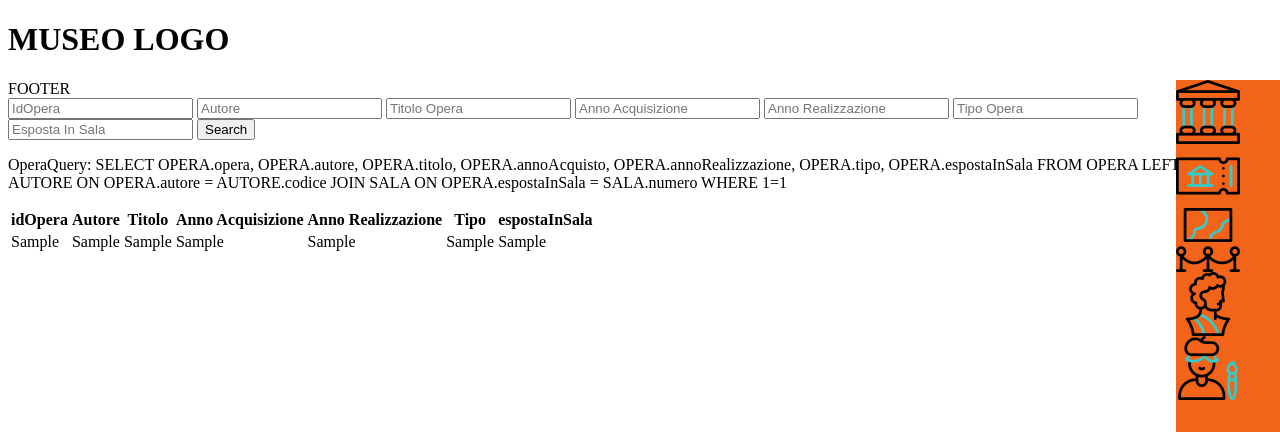
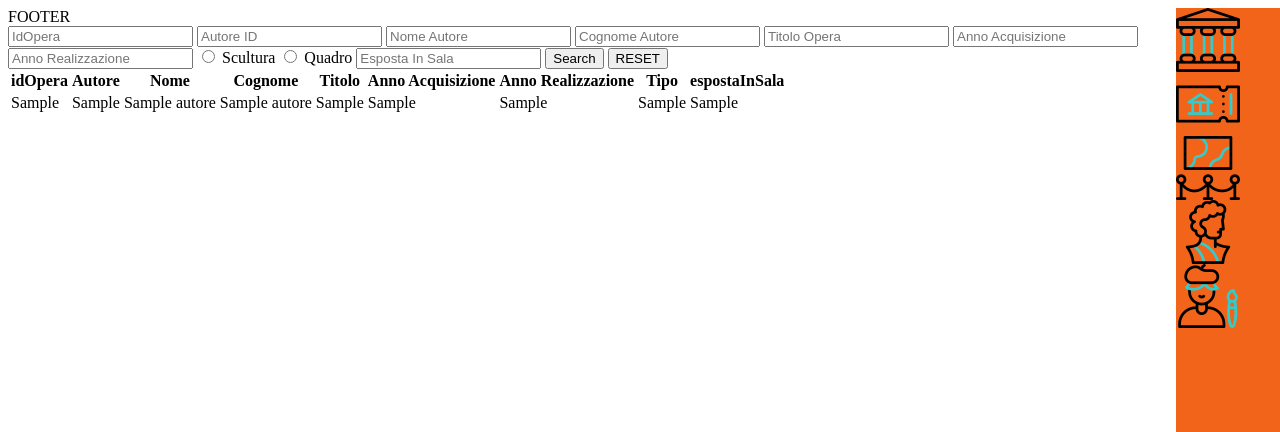
Before and after one commit to DanieleGotti/MUSEO_Digital_Art, a PHP site: page /opera.php in a window 1280 px wide. Shown: the top 432 px of the page. Run offline with PHP 8.4, Linux system fonts and the light colour scheme; tables that the repository leaves empty or names only in its code hold one stand-in row (values such as "Sample post").

Commit message:
modifiche logica

```diff
--- a/code/opera.php
+++ b/code/opera.php
@@ -5,15 +5,12 @@
   <link rel="stylesheet" href="./css/cssStyle.css">
   <script type="text/javascript" src="./js/jquery-2.0.0.js"></script>
   <script type="text/javascript" src="./js/operas.js"></script>
-  <!--<link rel="stylesheet" href="./css/videoclips.css">-->
-  <!--<script type="text/javascript" src="./js/jquery-2.0.0.js"></script>-->
-  <!--<script type="text/javascript" src="./js/videoclips.js"></script>-->
 </head>
 
 <body>
 
   <?php
-  include 'header.html';
+
   include 'nav.html';
   include 'footer.html'
   ?>
@@ -21,13 +18,21 @@
   <div id="filtri">
     <form name="myform" method="POST">
       <input id="opera" name="opera" type="text" placeholder="IdOpera"/>
-      <input id="autore" name="autore" type="text" placeholder="Autore"/>
+      <input id="autore" name="autore" type="text" placeholder="Autore ID"/>
+      <input id="nome" name="nome" type="text" placeholder="Nome Autore"/>
+      <input id="cognome" name="cognome" type="text" placeholder="Cognome Autore"/>
       <input id="titolo" name="titolo" type="text" placeholder="Titolo Opera"/>
       <input id="annoAcquisto" name="annoAcquisto" type="text" placeholder="Anno Acquisizione"/>
       <input id="annoRealizzazione" name="annoRealizzazione" type="text" placeholder="Anno Realizzazione"/>
-      <input id="tipo" name="tipo" type="text" placeholder="Tipo Opera"/>
+
+      <input id="tipo_scultura" name="tipo" type="radio" value="scultura" />
+      <label for="tipo_scultura">Scultura</label>
+      <input id="tipo_quadro" name="tipo" type="radio" value="quadro" />
+      <label for="tipo_quadro">Quadro</label>
+
       <input id="espostaInSala" name="espostaInSala" type="text" placeholder="Esposta In Sala"/>
       <input type="submit" value="Search"/>
+      <input type="submit" value="RESET"/>
     </form>
 
     <div id="result">
@@ -35,6 +40,8 @@
 
       $opera = "";
       $autore = "";
+      $nome = "";
+      $cognome  = "";
       $titolo  = "";
       $annoAcquisto = "";
       $annoRealizzazione  = "";
@@ -44,6 +51,8 @@
       if(count($_POST)>0) {
         $opera = $_POST["opera"];
         $autore = $_POST["autore"];
+        $nome = $_POST["nome"];
+        $cognome  = $_POST["cognome"];
         $titolo  = $_POST["titolo"];
         $annoAcquisto = $_POST["annoAcquisto"];
         $annoRealizzazione  = $_POST["annoRealizzazione"];
@@ -53,6 +62,8 @@
       else if(count($_GET)>0) {
         $opera = $_GET["opera"];
         $autore = $_GET["autore"];
+        $nome = $_GET["nome"];
+        $cognome  = $_GET["cognome"];
         $titolo  = $_GET["titolo"];
         $annoAcquisto = $_GET["annoAcquisto"];
         $annoRealizzazione  = $_GET["annoRealizzazione"];
@@ -63,8 +74,7 @@
       $error = false; // Inizializza la variabile $error a false
 
       require_once 'connDb.php';
-      $query = getOperaQry ($opera,	$autore, $titolo ,$annoAcquisto,$annoRealizzazione, $tipo, $espostaInSala);
-      echo "<p>OperaQuery: " . $query . "</p>";
+      $query = getOperaQry ($opera,	$autore,$nome, $cognome, $titolo ,$annoAcquisto,$annoRealizzazione, $tipo, $espostaInSala);
 
 
 
@@ -83,6 +93,8 @@
             <!--th>id </th-->
             <th>idOpera</th>
             <th>Autore</th>
+            <th>Nome</th>
+            <th>Cognome</th>
             <th>Titolo</th>
             <th>Anno Acquisizione</th>
             <th>Anno Realizzazione</th>
@@ -100,6 +112,8 @@
             }
             $opera = $riga["opera"];
             $autore = $riga["autore"];
+            $nome = $riga["nome"];
+            $cognome  = $riga["cognome"];
             $titolo  = $riga["titolo"];
             $annoAcquisto = $riga["annoAcquisto"];
             $annoRealizzazione  = $riga["annoRealizzazione"];
@@ -111,6 +125,8 @@
 
               <td > <?php echo $opera; ?> </td>
               <td > <?php echo $autore; ?> </td>
+              <td > <?php echo $nome; ?> </td>
+              <td > <?php echo $cognome; ?> </td>
               <td > <?php echo $titolo; ?> </td>
               <td > <?php echo $annoAcquisto; ?> </td>
               <td > <?php echo $annoRealizzazione; ?> </td>
--- a/code/operaManager.php
+++ b/code/operaManager.php
@@ -2,12 +2,14 @@
 
 require_once 'connDb.php';
 
-function getOperaQry($opera, $autore, $titolo, $annoAcquisto, $annoRealizzazione, $tipo, $espostaInSala): string {
+function getOperaQry($opera, $autore,$nome, $cognome, $titolo, $annoAcquisto, $annoRealizzazione, $tipo, $espostaInSala): string {
     global $conn;
 
     $qry = "SELECT
                 OPERA.opera,
                 OPERA.autore,
+                AUTORE.nome,
+                AUTORE.cognome,
                 OPERA.titolo,
                 OPERA.annoAcquisto,
                 OPERA.annoRealizzazione,
@@ -27,7 +29,10 @@ function getOperaQry($opera, $autore, $titolo, $annoAcquisto, $annoRealizzazione
 
     if ($autore != "")
         $qry .= " AND AUTORE.codice =  $autore " ;
-
+    if ($nome != "")
+        $qry .= " AND AUTORE.nome  LIKE '%" . $nome . "%'";
+    if ($cognome != "")
+        $qry .= " AND AUTORE.cognome LIKE '%" . $cognome . "%'";
     if ($titolo != "")
         $qry .= " AND OPERA.titolo  LIKE '%" . $titolo . "%'";
     if ($annoAcquisto != "")
--- a/code/sala.php
+++ b/code/sala.php
@@ -26,6 +26,7 @@
       <input id="temaSala" name="temaSala" type="text" placeholder="Tema"/>
       <input id="descrizione" name="descrizione" type="text" placeholder="Descrizione"/>
       <input type="submit" value="Search"/>
+      <input type="submit" value="RESET"/>
     </form>
 
 
```
Also changed, not shown: code/autore.php (+66 -7 lines), code/autoreManager.php (+20 -1 lines), code/salaManager.php (line endings or trailing spaces).
